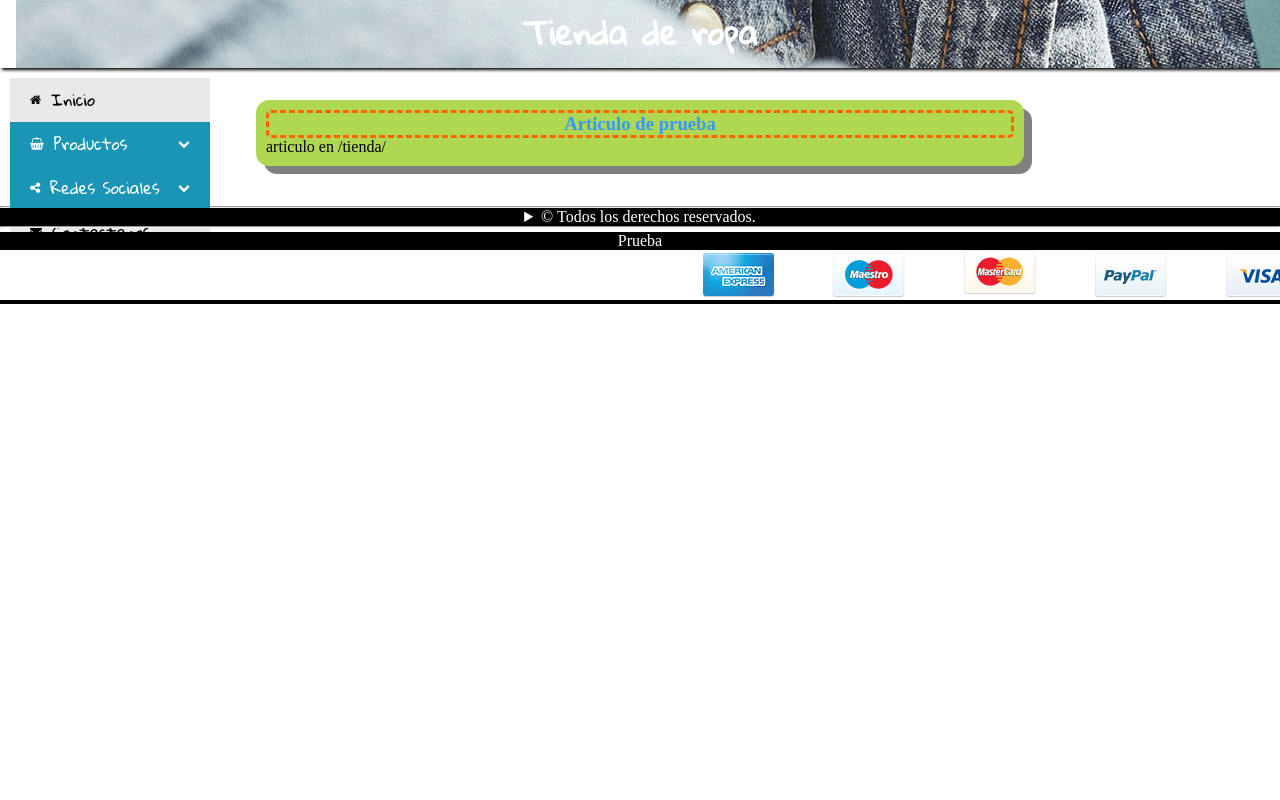
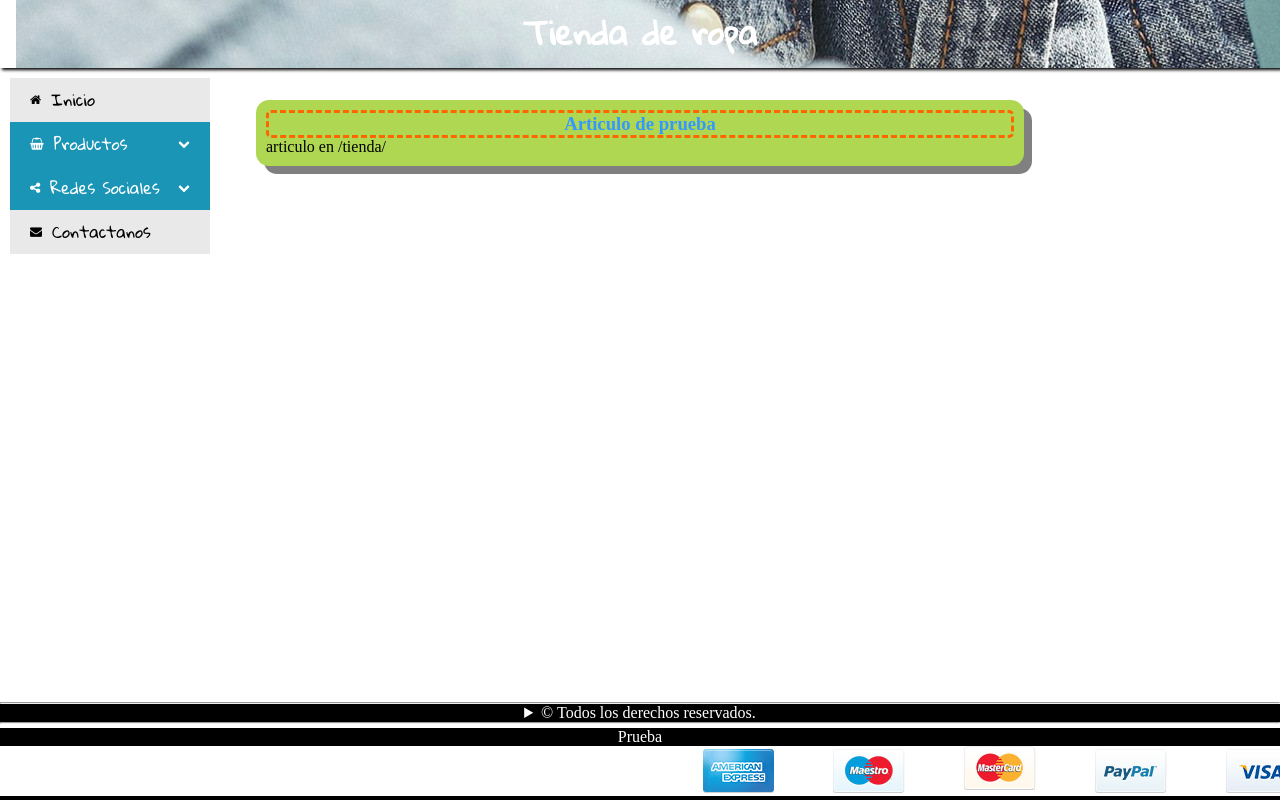
Before and after one commit to kmogun/my-first-blog, a Django app: template blog/templates/blog/plantilla_base.html in a window 1280 px wide; the page is wider, and only the part inside the window is pictured. Run offline with Django 3.2, Linux system fonts and the light colour scheme; the template is opened without the code that fills it, so the values that code supplies are empty; some libraries are stand-ins or nearby versions.

Commit message:
pruebas de carga de plantilla

```diff
--- a/blog/static/css/estilo.css
+++ b/blog/static/css/estilo.css
@@ -5,6 +5,11 @@
     -webkit-box-sizing: border-box;
     -moz-box-sizing: border-box;
     box-sizing: border-box;
+}
+/* HTML Relativo para empujar el footer abajo */
+html {
+    min-height: 100%;
+    position: relative;
 }
 /* HEADER Y LOGO */
 #header {
@@ -170,6 +175,10 @@ footer div {
 
 #Footer {
     background-position: center top;
+    position: absolute;
+    bottom: 0;
+    width: 100%
+
 }
 
 /* FIN FOOTER */
--- a/blog/templates/blog/baseindex.html
+++ b/blog/templates/blog/baseindex.html
@@ -292,7 +292,7 @@
             <div class="fondo">
                 <figure>
                     <figcaption>Prueba</figcaption>
-                    <img src="imagenes/footertarjetas.jpg">
+                    <img src="/imagenes/footertarjetas.jpg">
                 </figure>
             </div>
         </footer>
```
